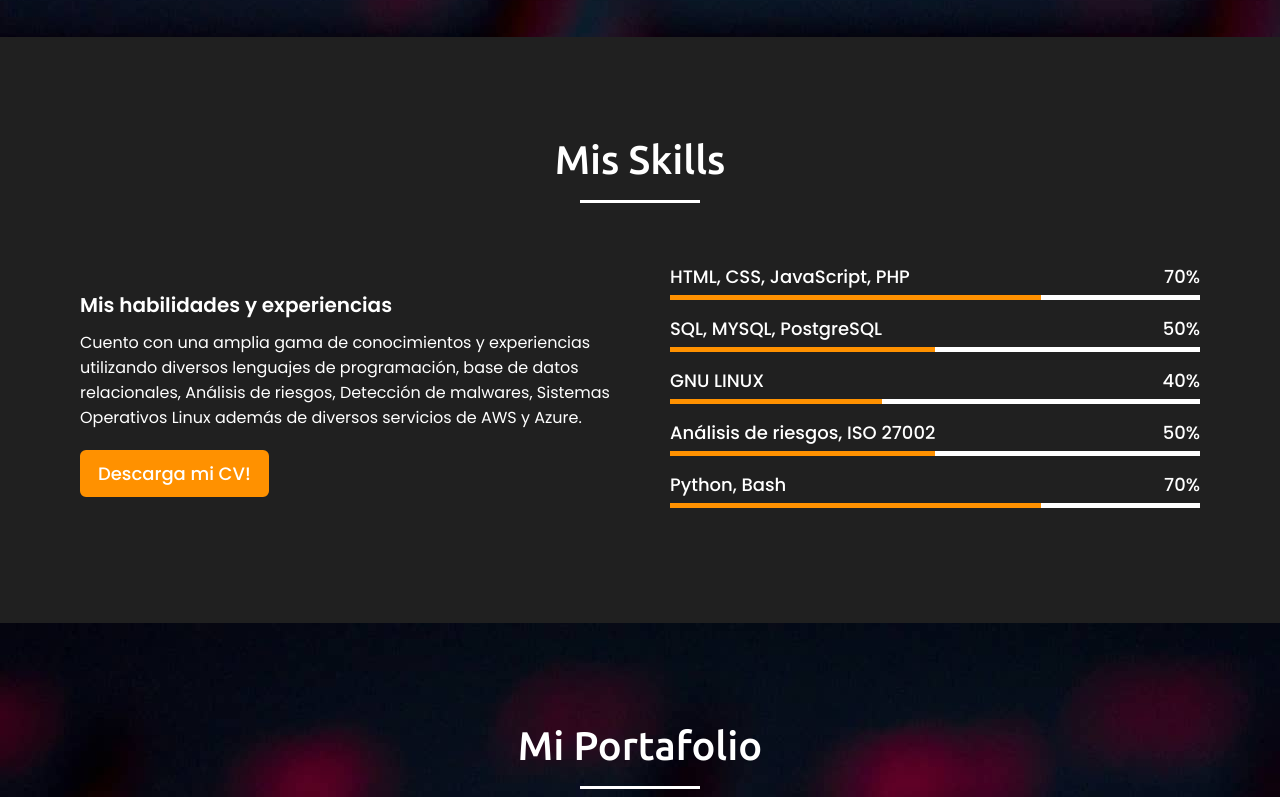
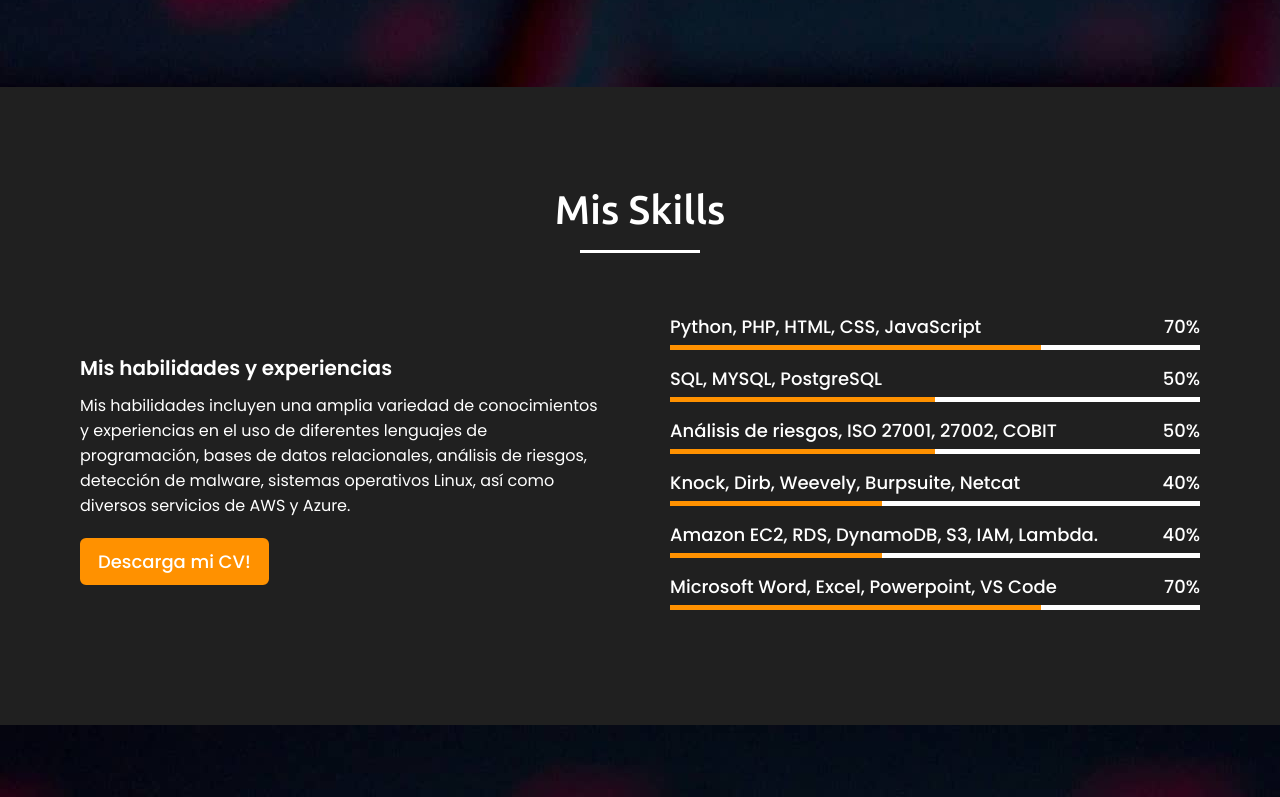
Before and after one commit to chrismcfly/christianramos, a plain HTML site: page index.html in a window 1280 px wide. Shown: the part 1986-2783 px from the top of the page. Drawn offline with nearby package versions, Linux system fonts and the light colour scheme.

Commit message:
Cambio: Habilidades, y descripción

```diff
--- a/index.html
+++ b/index.html
@@ -62,8 +62,10 @@
             <div class="about-content">
                 <div class="column right">
                     <div class="text">Me llamo Christian Ramos y soy un <span class="typing-2"></span></div>
-                    <p>Estudiante de noveno ciclo de la carrera profesional de ingeniería de sistemas. Preparado para demostrar mis habilidades y
-                        con ganas de poner en práctica mis conocimientos. Tecnológicamente hábil y apasionado por las TIC.
+                    <p>Aspirante de noveno ciclo, con aptitudes para la ciberseguridad y desarrollo web. Me caracterizo por
+                        mi gran deseo de superación y actualización constante. Soy una persona responsable, trabajadora y
+                        capaz de desempeñarme bajo presión, comunicativo y me desenvuelvo en ambientes de trabajo en
+                        equipo. Estoy motivado por el aprendizaje continuo y estoy comprometido con el éxito de su empresa.
                     </p>
                     <a href="https://www.linkedin.com/in/christianramosdev/" target="_blank">LinkedIn</a><br>
                     <a href="https://github.com/chrismcfly" target="_blank" >GitHub</a><br>
@@ -117,15 +119,16 @@
             <div class="skills-content">
                 <div class="column left">
                     <div class="text">Mis habilidades y experiencias</div>
-                    <p>Cuento con una amplia gama de conocimientos y experiencias utilizando diversos lenguajes de programación, base de datos relacionales,
-                        Análisis de riesgos, Detección de malwares, Sistemas Operativos Linux además de diversos servicios de AWS y Azure.
+                    <p>Mis habilidades incluyen una amplia variedad de conocimientos y experiencias en el uso de diferentes lenguajes de programación,
+                        bases de datos relacionales, análisis de riesgos, detección de malware, sistemas operativos Linux, así como diversos servicios
+                        de AWS y Azure.
                      </p>
-                    <a href="#">Descarga mi CV!</a>
+                    <a href="src/documents/CV - CHRISTIAN.pdf" target="_blank" download="CV-CHRISTIAN.pdf">Descarga mi CV!</a>
                 </div>
                 <div class="column right">
                     <div class="bars">
                         <div class="info">
-                            <span>HTML, CSS, JavaScript, PHP</span>
+                            <span>Python, PHP, HTML, CSS, JavaScript</span>
                             <span>70%</span>
                         </div>
                         <div class="line html"></div>
@@ -139,21 +142,28 @@
                     </div>
                     <div class="bars">
                         <div class="info">
-                            <span>GNU LINUX</span>
+                            <span>Análisis de riesgos, ISO 27001, 27002, COBIT</span>
+                            <span>50%</span>
+                        </div>
+                        <div class="line css"></div>
+                    </div>
+                    <div class="bars">
+                        <div class="info">
+                            <span>Knock, Dirb, Weevely, Burpsuite, Netcat</span>
                             <span>40%</span>
                         </div>
                         <div class="line js"></div>
                     </div>
                     <div class="bars">
                         <div class="info">
-                            <span>Análisis de riesgos, ISO 27002</span>
-                            <span>50%</span>
+                            <span>Amazon EC2, RDS, DynamoDB, S3, IAM, Lambda.</span>
+                            <span>40%</span>
                         </div>
-                        <div class="line php"></div>
+                        <div class="line js"></div>
                     </div>
                     <div class="bars">
                         <div class="info">
-                            <span>Python, Bash</span>
+                            <span>Microsoft Word, Excel, Powerpoint, VS Code</span>
                             <span>70%</span>
                         </div>
                         <div class="line mysql"></div>
```
Also changed, not shown: 2 other files.
